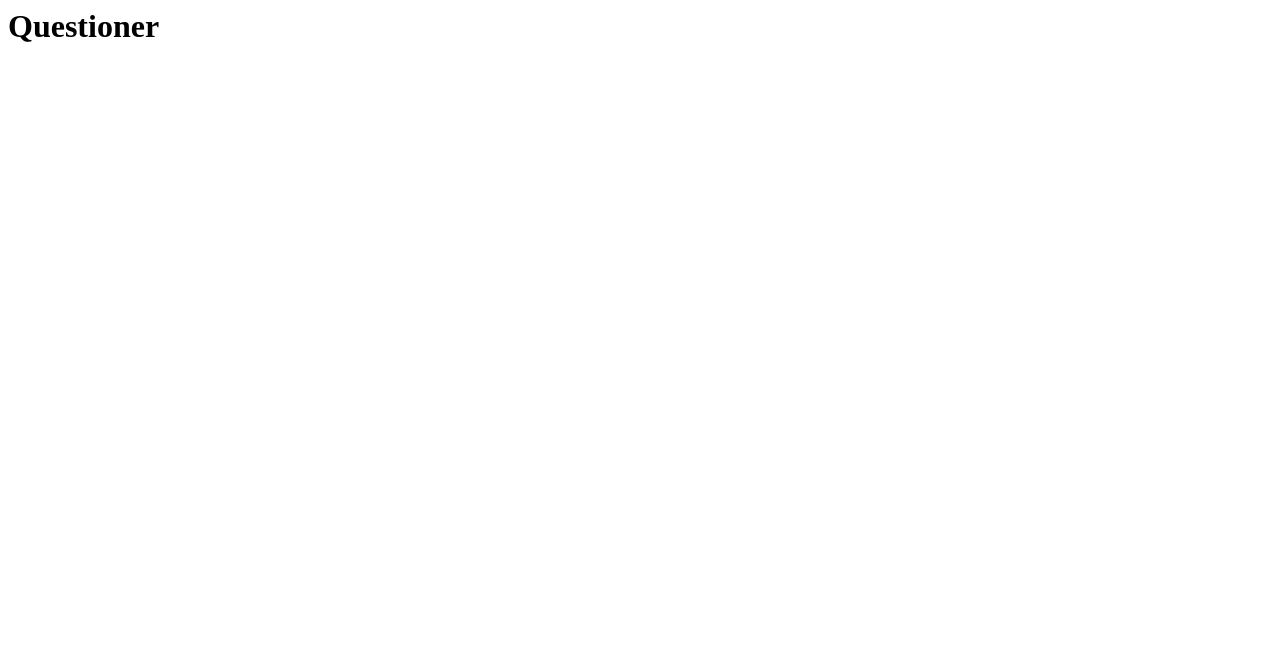
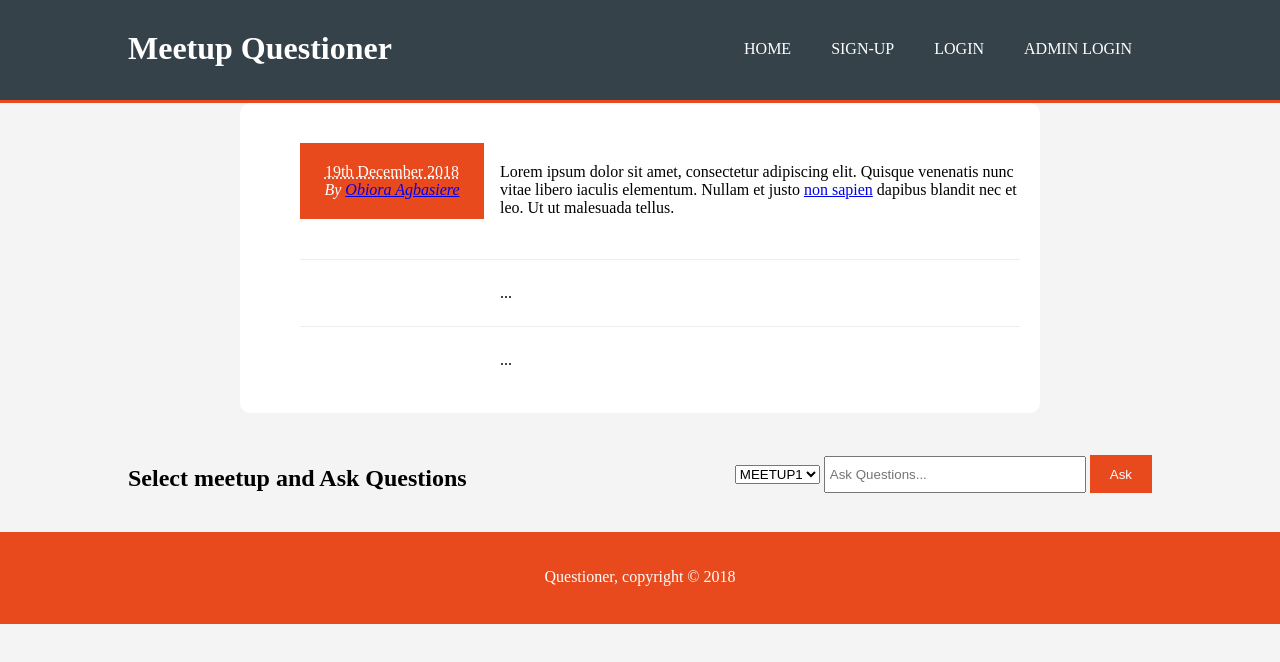
Before and after one commit to Obioracoding/BUILD-A-PRODUCT-Questioner-, a plain HTML site: page index.html in a window 1280 px wide. Drawn offline with Linux system fonts and the light colour scheme; files that its build step writes are made by us from their sources.

Commit message:
Update index.html

```diff
--- a/index.html
+++ b/index.html
@@ -1 +1,86 @@
-<h1>Questioner</h1>
+<!DOCTYPE html>
+<html>
+<head>
+	<meta charset="utf-8">
+	<meta name="viewport" content="width=device-width, initial-scale=1.0">
+	<meta name="description" content="Crowd-source questions for a meetup">
+	<meta name="keywords" content="question, meetup, sign-up, sign-in, create, delete">
+	<meta name="author" content="Obiora Agbasiere">
+	<title>QUESTIONER | welcome</title>
+	<link rel="stylesheet" type="text/css" href="./css/style.css">
+</head>
+<body>
+	<header>
+		<div class="container">
+			<div id="branding">
+				<h1><span class="highlight">Meetup Questioner</span></h1>
+		    </div>
+		    <nav>
+				<ul>
+					<li class="current"><a href="index.html">HOME</a></li>
+					<li><a href="signup.html">SIGN-UP<a></li>
+					<li><a href="profile.html">LOGIN<a></li>
+					<li><a href="admin.html">ADMIN LOGIN<a></li>
+				</ul>
+			</nav>
+		</div>
+	</header>
+
+
+
+<section id="content" class="body">
+
+  <ol id="posts-list" class="hfeed">
+
+    <li><article class="hentry">
+        <!--<aside>
+        <h2 class="entry-title"><a href="#" rel="bookmark" title="Permalink to this POST TITLE">Question title</a></h2>
+        </aside>-->
+
+      <footer class="post-info">
+        <abbr class="published" title="2018-12-19T14:07:00-07:00"><!-- YYYYMMDDThh:mm:ss+ZZZZ -->
+          19th December 2018
+        </abbr>
+
+        <address class="vcard author">
+          By <a class="url fn" href="#">Obiora Agbasiere</a>
+
+        </address>
+      </footer><!-- /.post-info -->
+
+      <div class="entry-content">
+        <p>Lorem ipsum dolor sit amet, consectetur adipiscing elit. Quisque venenatis nunc vitae libero iaculis elementum. Nullam et justo <a href="#">non sapien</a> dapibus blandit nec et leo. Ut ut malesuada tellus.</p>
+
+      </div><!-- /.entry-content -->
+    </article></li>
+
+    <li><article class="hentry">
+      ...
+    </article></li>
+
+    <li><article class="hentry">
+      ...
+    </article></li>
+  </ol><!-- /#posts-list -->
+
+</section><!-- /#content -->
+
+	<section id="poster">
+		<div class="container">
+			<h1>Select meetup and Ask Questions</h1>
+			<form name="meetup">
+				<select name="meetupdropdown">
+					<option value="meetup1">MEETUP1</option>
+					<option value="meetup2">MEETUP2</option>
+				</select>
+				<input type="text" placeholder="Ask Questions...">
+				<button type="submit" class="button_1">Ask</button>
+			</form>
+		</div>
+	</section>
+
+	<footer>
+		<p>Questioner, copyright &copy; 2018</p>
+	</footer>
+</body>
+</html>
```
